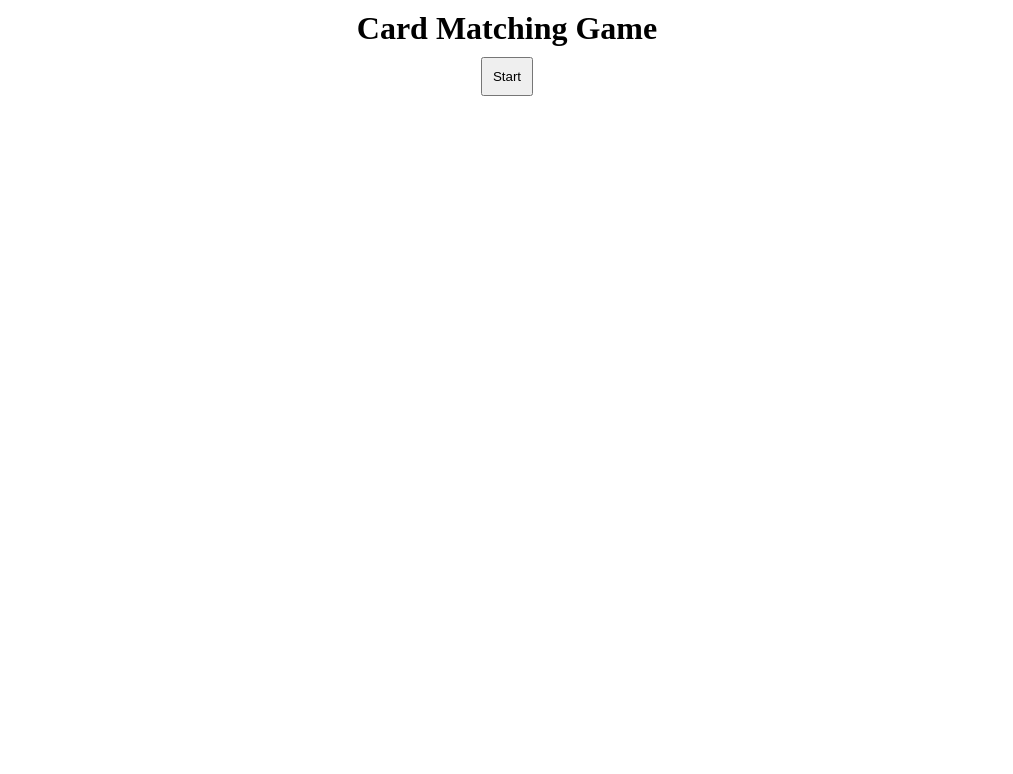
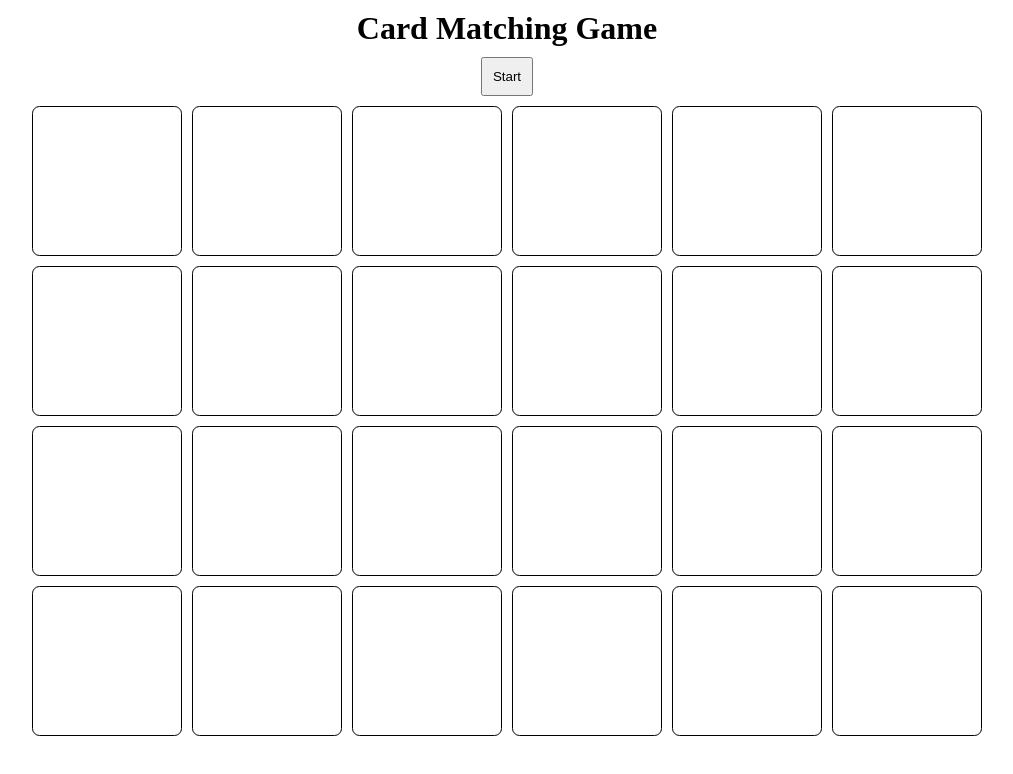
Before and after one commit to jiachengli1999/card_matching_game, a plain HTML site: page index.html in a window 1280 px wide. Shown: the whole page, without its empty margins (133-1146 px from the left). Drawn offline with nearby package versions, Linux system fonts and the light colour scheme.

Commit message:
added initial grid state

```diff
--- a/index.css
+++ b/index.css
@@ -19,6 +19,13 @@ body > *{
     grid-template-columns: repeat(6, 150px);
     grid-template-rows: repeat(4, 150px);
     grid-gap: 10px;
+}
+
+.initial-card{
+    height: 100%;
+    width: 100%;
+    border: 1px solid black;
+    border-radius: 5%;
 }
 
 .card{
--- a/index.html
+++ b/index.html
@@ -14,30 +14,30 @@
     <button onclick="main()">Start</button>
     <div class="game-section">
         <div class='grid-container'>
-            <!-- <div class='card' id='card-1'></div>
-            <div class='card' id='card-2'></div>
-            <div class='card' id='card-3'></div>
-            <div class='card' id='card-4'></div>
-            <div class='card' id='card-5'></div>
-            <div class='card' id='card-6'></div>
-            <div class='card' id='card-7'></div>
-            <div class='card' id='card-8'></div>
-            <div class='card' id='card-9'></div>
-            <div class='card' id='card-10'></div>
-            <div class='card' id='card-11'></div>
-            <div class='card' id='card-12'></div>
-            <div class='card' id='card-13'></div>
-            <div class='card' id='card-14'></div>
-            <div class='card' id='card-15'></div>
-            <div class='card' id='card-16'></div>
-            <div class='card' id='card-17'></div>
-            <div class='card' id='card-18'></div>
-            <div class='card' id='card-19'></div>
-            <div class='card' id='card-20'></div>
-            <div class='card' id='card-21'></div>
-            <div class='card' id='card-22'></div>
-            <div class='card' id='card-23'></div>
-            <div class='card' id='card-24'></div> -->
+            <div class='initial-card' id='1'></div>
+            <div class='initial-card' id='2'></div>
+            <div class='initial-card' id='3'></div>
+            <div class='initial-card' id='4'></div>
+            <div class='initial-card' id='5'></div>
+            <div class='initial-card' id='6'></div>
+            <div class='initial-card' id='7'></div>
+            <div class='initial-card' id='8'></div>
+            <div class='initial-card' id='9'></div>
+            <div class='initial-card' id='10'></div>
+            <div class='initial-card' id='11'></div>
+            <div class='initial-card' id='12'></div>
+            <div class='initial-card' id='13'></div>
+            <div class='initial-card' id='14'></div>
+            <div class='initial-card' id='15'></div>
+            <div class='initial-card' id='16'></div>
+            <div class='initial-card' id='17'></div>
+            <div class='initial-card' id='18'></div>
+            <div class='initial-card' id='19'></div>
+            <div class='initial-card' id='20'></div>
+            <div class='initial-card' id='21'></div>
+            <div class='initial-card' id='22'></div>
+            <div class='initial-card' id='23'></div>
+            <div class='initial-card' id='24'></div>
         </div>
     </div>
 </body>
```
